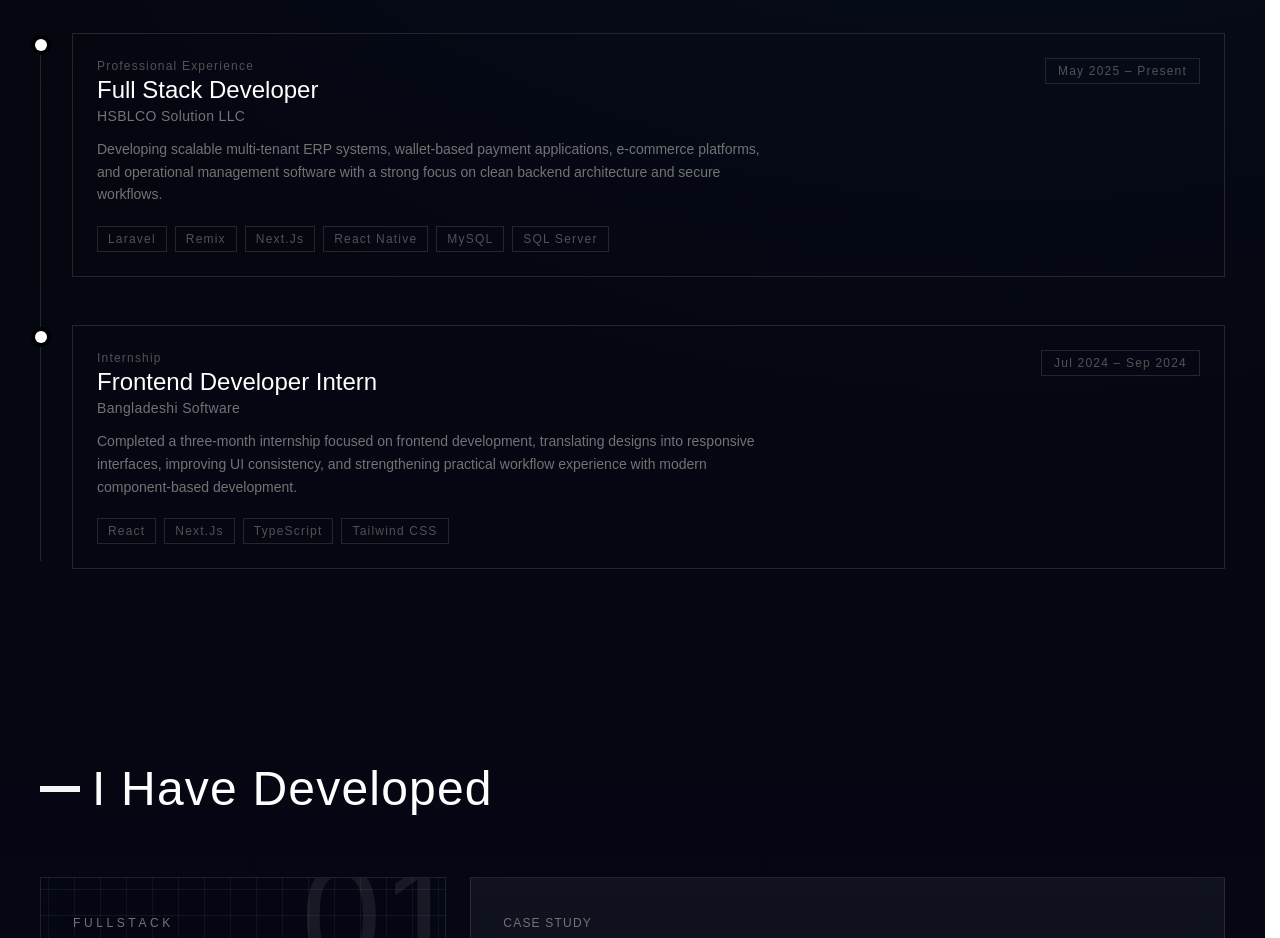
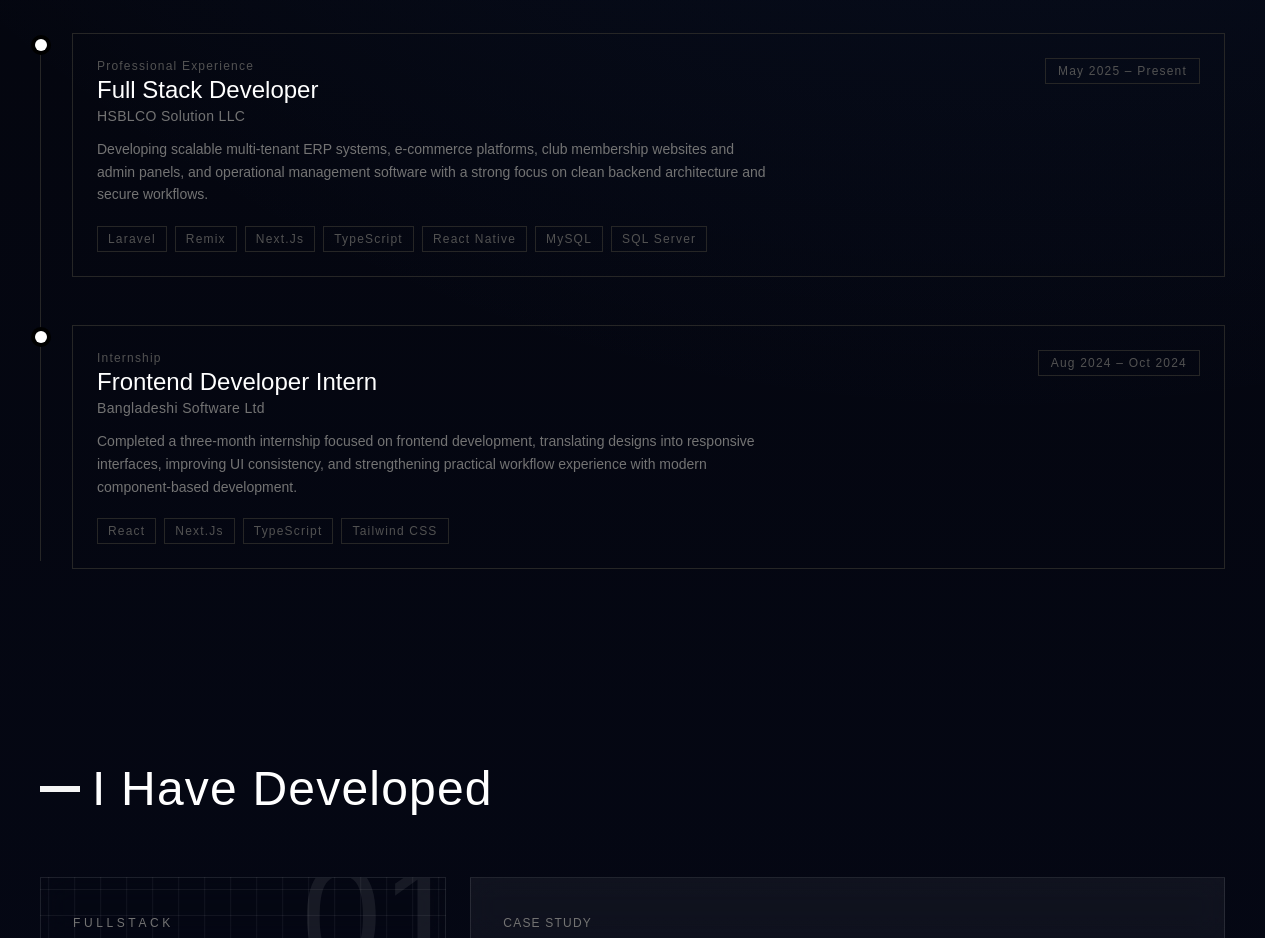
Before and after one commit to mdtanvirrana/portfolio-3.0, a Next.js app: page / in a window 1280 px wide. Shown: the part 2720-3658 px from the top of the page. Built offline with nearby package versions, Linux system fonts and the light colour scheme; a web font is replaced by a local one.

Commit message:
Update experience details in ExperienceSection component

```diff
--- a/components/ExperienceSection.tsx
+++ b/components/ExperienceSection.tsx
@@ -10,13 +10,13 @@ const experiences = [
         company: "HSBLCO Solution LLC",
         type: "Professional Experience",
         description:
-            "Developing scalable multi-tenant ERP systems, wallet-based payment applications, e-commerce platforms, and operational management software with a strong focus on clean backend architecture and secure workflows.",
-        tags: ["Laravel", "Remix", "Next.js", "React Native", "MySQL", "SQL Server"],
+            "Developing scalable multi-tenant ERP systems, e-commerce platforms, club membership websites and admin panels, and operational management software with a strong focus on clean backend architecture and secure workflows.",
+        tags: ["Laravel", "Remix", "Next.js", "TypeScript", "React Native", "MySQL", "SQL Server"],
     },
     {
-        period: "Jul 2024 – Sep 2024",
+        period: "Aug 2024 – Oct 2024",
         role: "Frontend Developer Intern",
-        company: "Bangladeshi Software",
+        company: "Bangladeshi Software Ltd",
         type: "Internship",
         description:
             "Completed a three-month internship focused on frontend development, translating designs into responsive interfaces, improving UI consistency, and strengthening practical workflow experience with modern component-based development.",
```
